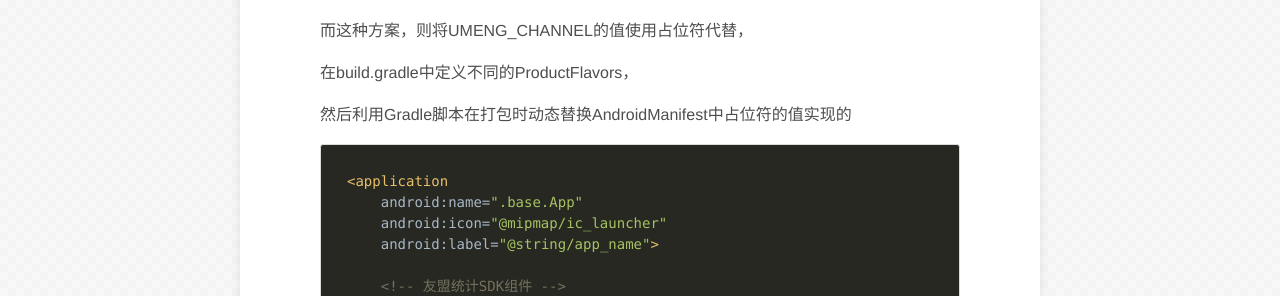
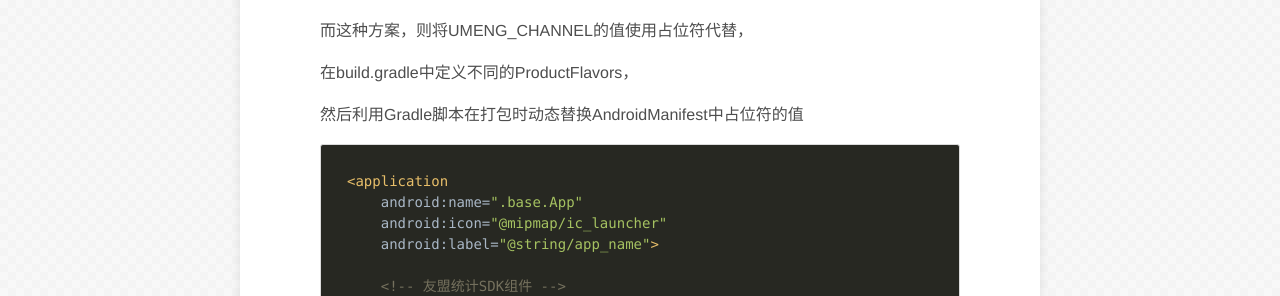
Before and after one commit to dss886/www.dss886.com, a Jekyll site: the page built from _posts/2017-11-21-01.md, in a window 1280 px wide and 900 px high, scrolled down 774 px. Shown: the part 154-450 px from the top of the window. Built offline with Jekyll 4.4.1, drawn with Linux system fonts in a browser that asks for light colours; nearby versions of some CDN libraries; comment, search, counter and statistics services are not loaded.

Commit message:
update post

````diff
--- a/_posts/2017-11-21-01.md
+++ b/_posts/2017-11-21-01.md
@@ -33,7 +33,7 @@ Android开发比iOS麻烦的地方在于，应用市场和发布渠道众多。
 
 在build.gradle中定义不同的ProductFlavors，
 
-然后利用Gradle脚本在打包时动态替换AndroidManifest中占位符的值实现的
+然后利用Gradle脚本在打包时动态替换AndroidManifest中占位符的值
 
 ```xml
 <application
````
